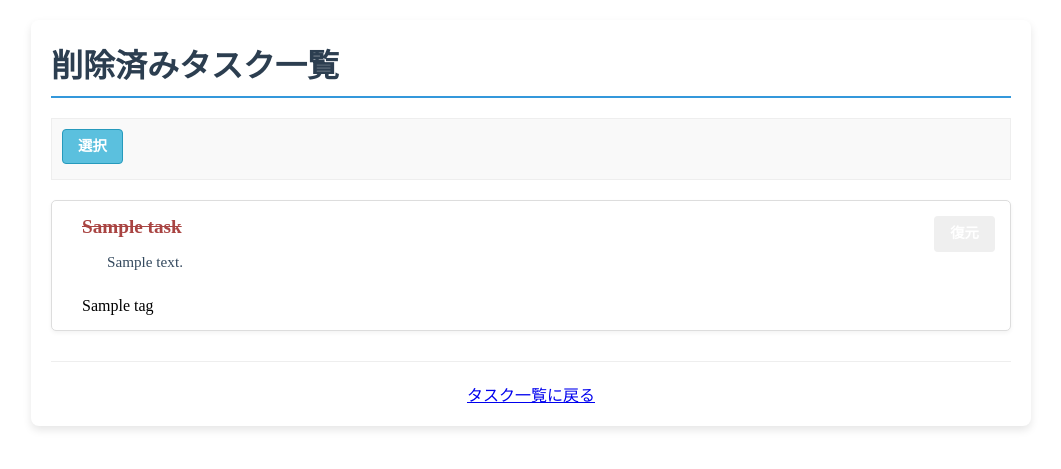
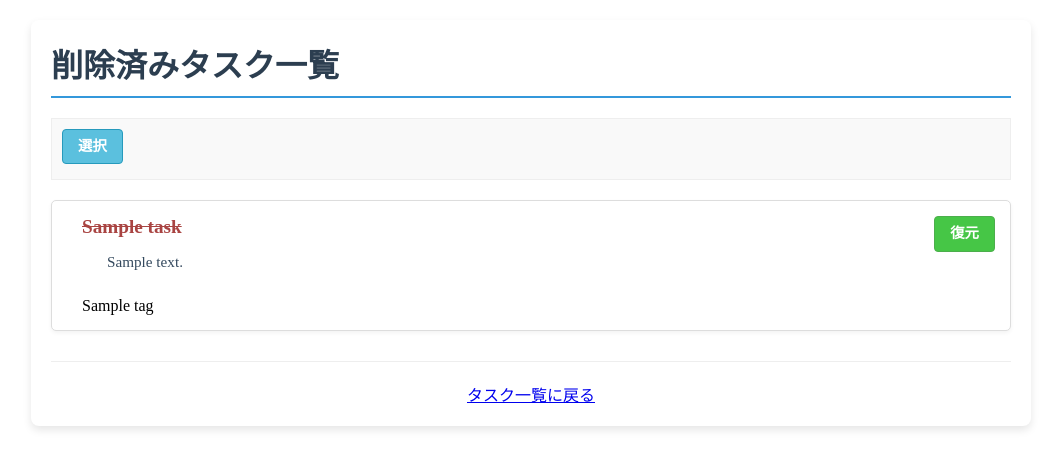
Before and after one commit to majude05/django_todo, a Django app: template templates/deleted_task_list.html in a window 1280 px wide. Shown: the top 469 px of the page, without its empty margins (109-1170 px from the left). Run offline with Django 5.2, Linux system fonts and the light colour scheme; the template is opened without the code that fills it: values that come from a table or form of the project are taken from there, others are empty; tables that the repository leaves empty hold one stand-in row (values such as "Sample post").

Commit message:
復元の色味を修正

```diff
--- a/static/css/deleted_tasks.css
+++ b/static/css/deleted_tasks.css
@@ -33,3 +33,14 @@ ul.deleted-task-list li small {
 ul.deleted-task-list li p {
     margin-left: 25px; /* チェックボックスの幅を考慮したインデントなど */
 }
+
+/* 復元ボタンのスタイル */
+.button.button-restore {
+    background-color: #46c646; /* 落ち着いた緑色 (例: BootstrapのSuccessカラー) */
+    border-color: #4cae4c;   /* 緑色系のボーダー */
+    color: white;             /* 文字色は白 */
+}
+.button.button-restore:hover {
+    background-color: #4cae4c; /* ホバー時も緑色系で少し濃く */
+    border-color: #398439;
+}
```
